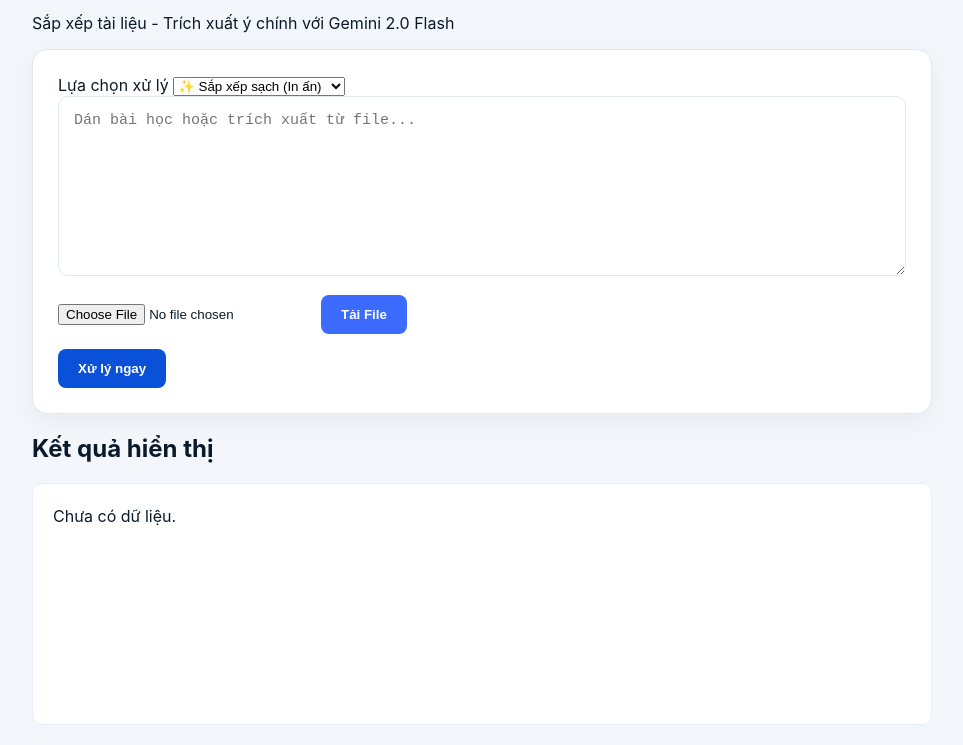
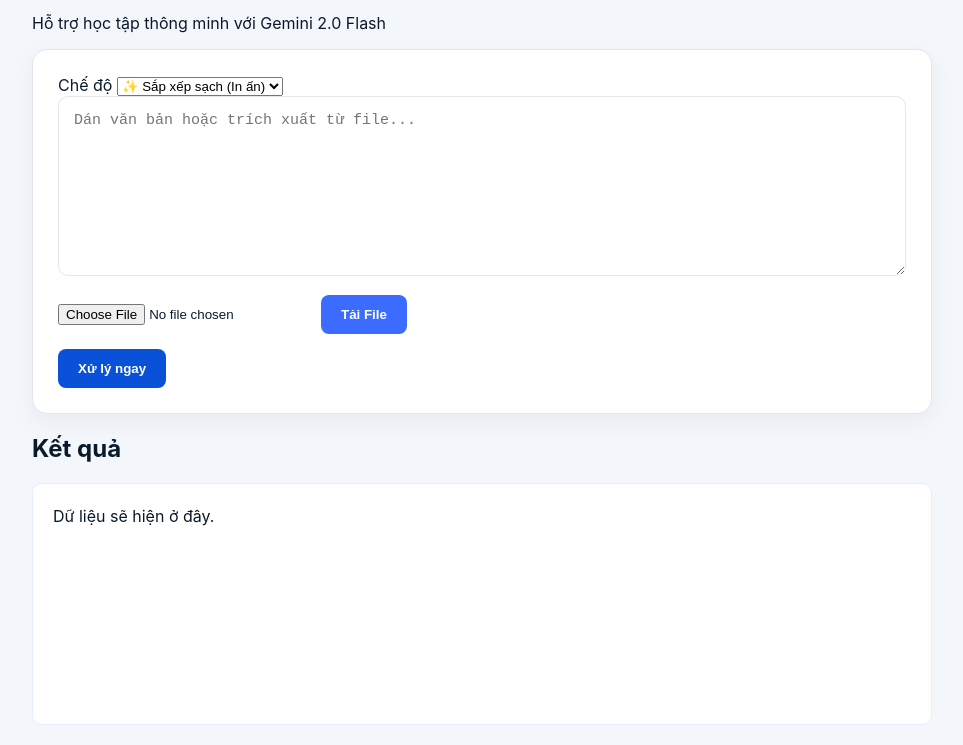
Before and after one commit to minchan303/nhom14, a website: page public/index.html in a window 1280 px wide. Shown: the part 83-828 px from the top of the page, without its empty margins (158-1121 px from the left). Drawn offline with Linux system fonts and the light colour scheme.

Commit message:
Update index.html

```diff
--- a/public/index.html
+++ b/public/index.html
@@ -3,24 +3,23 @@
 <head>
   <meta charset="utf-8" />
   <title>HappyUni AI Chatbot</title>
-  <meta name="viewport" content="width=device-width,initial-scale=1" />
   <link rel="stylesheet" href="style.css" />
 </head>
 <body>
   <div class="container">
     <header>
       <h1>HappyUni AI</h1>
-      <p class="muted">Sắp xếp tài liệu - Trích xuất ý chính với Gemini 2.0 Flash</p>
+      <p class="muted">Hỗ trợ học tập thông minh với Gemini 2.0 Flash</p>
     </header>
     <main>
       <section class="card">
-        <label>Lựa chọn xử lý</label>
+        <label>Chế độ</label>
         <select id="mode">
           <option value="cleanup">✨ Sắp xếp sạch (In ấn)</option>
-          <option value="highlight">💡 Highlight ý quan trọng</option>
-          <option value="summary">📝 Tóm tắt ngắn gọn</option>
+          <option value="highlight">💡 Highlight ý chính</option>
+          <option value="summary">📝 Tóm tắt</option>
         </select>
-        <textarea id="text" placeholder="Dán bài học hoặc trích xuất từ file..."></textarea>
+        <textarea id="text" placeholder="Dán văn bản hoặc trích xuất từ file..."></textarea>
         <div class="row">
           <input type="file" id="file" />
           <button id="uploadBtn">Tải File</button>
@@ -31,8 +30,8 @@
           <button id="exportPdfBtn" style="display:none">Tải PDF</button>
         </div>
       </section>
-      <h2>Kết quả hiển thị</h2>
-      <section id="result" class="result">Chưa có dữ liệu.</section>
+      <h2>Kết quả</h2>
+      <section id="result" class="result">Dữ liệu sẽ hiện ở đây.</section>
     </main>
   </div>
   <script src="script.js"></script>
```
